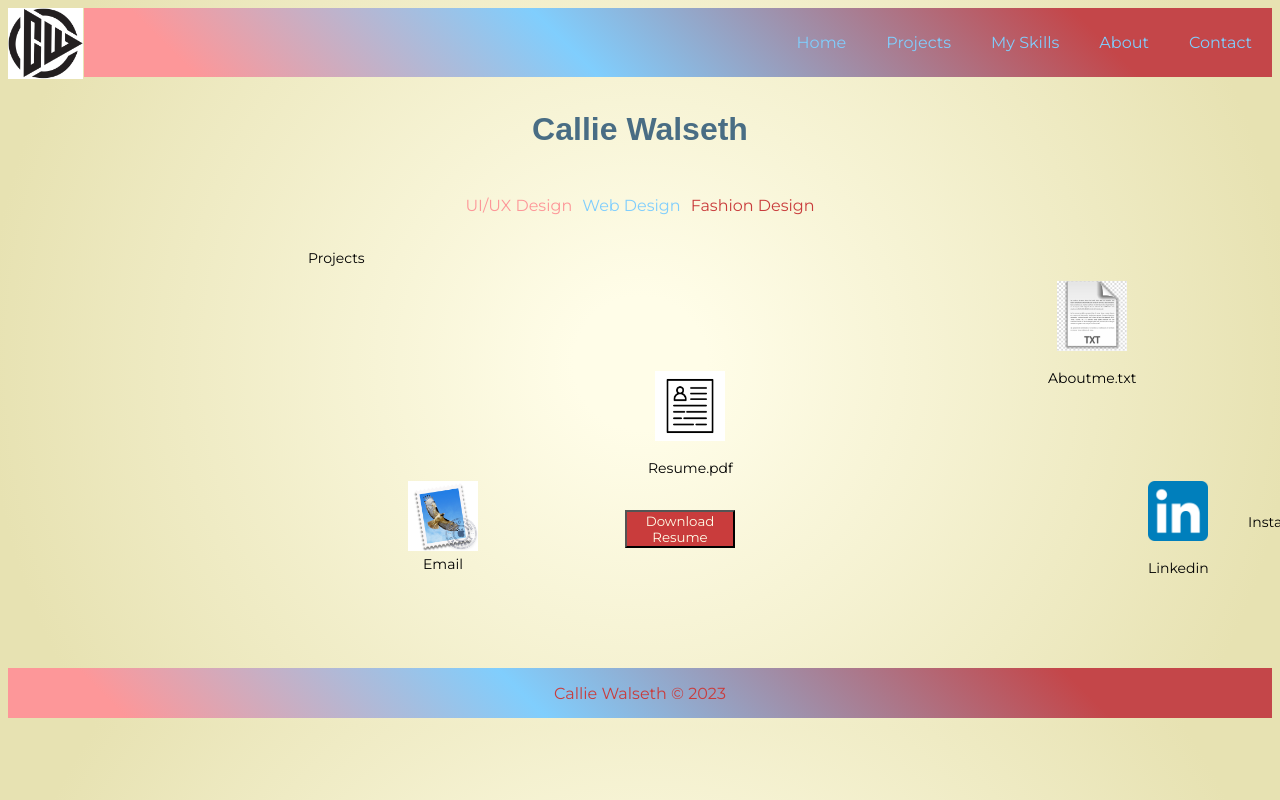
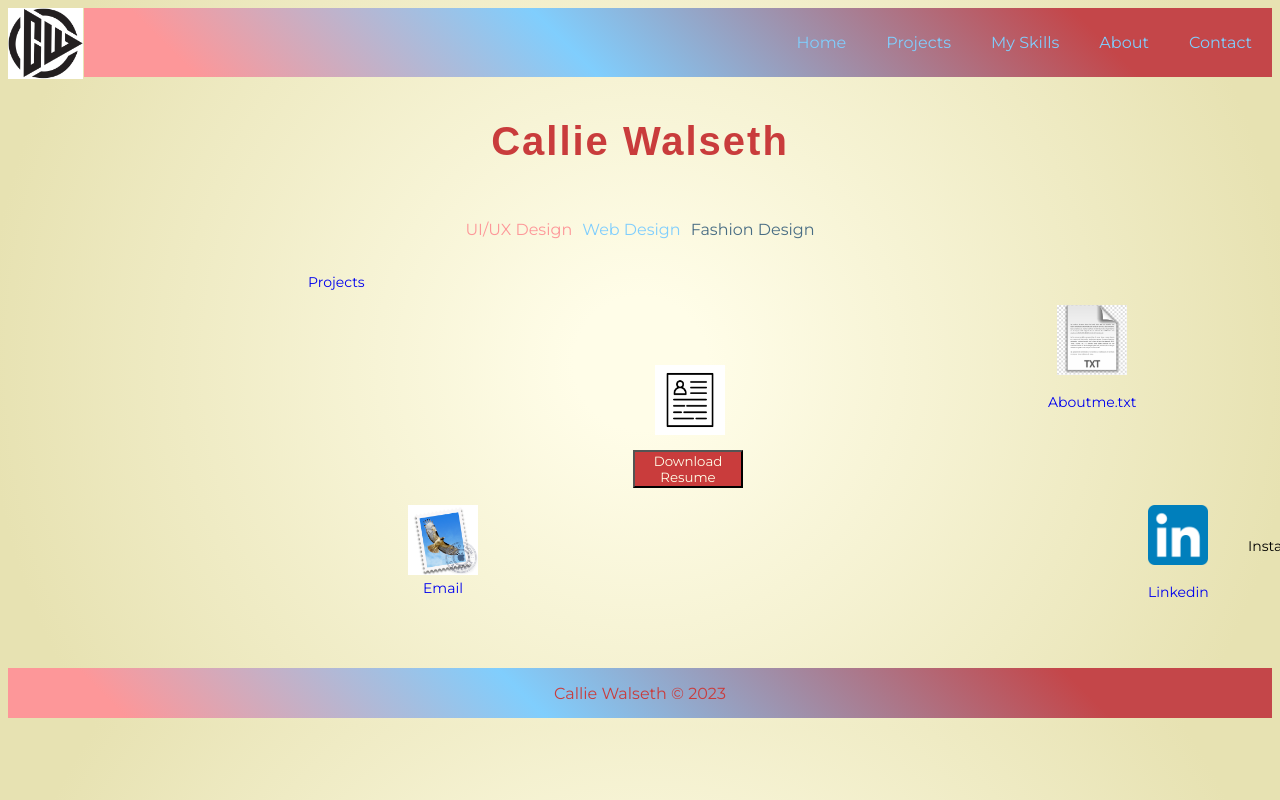
Before and after one commit to cwalseth/UX_UI_HW_19, a plain HTML site: page index.html in a window 1280 px wide. Shown: the top 800 px of the page. Drawn offline with Linux system fonts and the light colour scheme; a web font is replaced by a local one.

Commit message:
updated colors, moved apps, added <a> links

```diff
--- a/css/style.css
+++ b/css/style.css
@@ -45,11 +45,12 @@ ul {
   }
   #name {
     font-family: 'Keep on Truckin', sans-serif;
-    color: #496D84;
-    font-size: 2em;
+    color: #C93C3C;
+    font-size: 2.5em;
     text-align: center;
     display: flex;
     justify-content: center;
+    letter-spacing: 2px;
   }
 .skills {
     display: flex;
@@ -66,7 +67,7 @@ ul {
     margin-right: 10px;
 }
 #fashion {
-    color: #C93C3C;
+    color: #496D84;
 }
 .apps {
     position: relative;
@@ -77,6 +78,7 @@ ul {
     text-align: center;
     left: 300px;
     font-size: 14px;
+    /* text-decoration: none; */
 }
 .email {
     position: absolute;
@@ -84,11 +86,12 @@ ul {
     top: 250px;
     left: 400px;
     font-size: 14px;
+    /* text-decoration: none; */
 }
 .resume  {
     position: absolute;
     text-align: center;
-    top: 140px;
+    top: 110px;
     left: 600px;
     font-size: 14px;
 }
@@ -118,8 +121,8 @@ button {
     width: 110px;
     background-color: #C93C3C;
     color: #fffde8;
-    top: 510px;
-    left: 625px;
+    top: 450px;
+    left: 633px;
     font-family: 'Montserrat', sans-serif;
 }
 button:hover {
--- a/index.html
+++ b/index.html
@@ -21,7 +21,7 @@
                   </ul>
             </section>
         </nav>
-        <img class="logo" src="./images/logo.jpg" alt="">
+        <img class="logo" src="./images/logo.jpg"  alt="">
     </header>
         <h3 id="name">Callie Walseth</h3>
         <div class="skills">
@@ -31,24 +31,28 @@
         </div>
         <div class="apps">
             <div class="projects">
+                <a href="projects.html" style="text-decoration: none;">
                 <img src="./images/projects.png" alt="" style="width: 70px; height: auto;">
-                <figcaption>Projects</figcaption>
+                <figcaption>Projects</figcaption></a>
             </div>
             <div class="email">
+                <a href="walsethcallie@gmail.com" style="text-decoration: none;">
                 <img src="./images/Mail-App-JPG-Icon.jpg" alt="" style="width: 70px; height: auto;">
-                <figcaption>Email</figcaption>
+                <figcaption>Email</figcaption></a>
             </div>
             <div class="resume">
                 <img src="./images/resume.jpg" alt="" style="width: 70px; height: auto;">
                 <figure>Resume.pdf</figure>
             </div>
             <div class="about">
+                <a href="about.html" style="text-decoration: none;">
                 <img src="./images/text-file-computer-icons-macintosh-operating-systems-computer-file-txt-file-icon-text-file-icons-softiconsm.jpg" alt="" style="width: 70px; height: auto;">
-                <figure>Aboutme.txt</figure>
+                <figure>Aboutme.txt</figure></a>
             </div>
             <div class="linkedin">
+                <a href="www.linkedin.com/in/callie-walseth-36970a109" style="text-decoration: none;">
                 <img src="./images/LinkedIn_icon.svg.png" alt="" style="width: 60px; height: auto;">
-                <figure>Linkedin</figure>
+                <figure>Linkedin</figure></a>
             </div>
             <div class="insta">
                 <img src="./images/Instagram.png" alt="" style="width: 58px; height: auto;">
```
